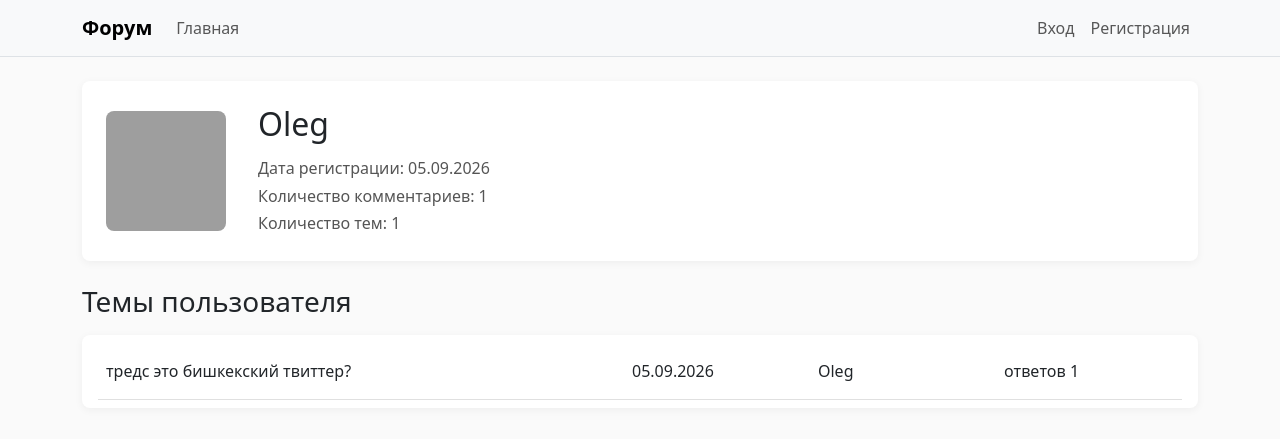
After one commit to nanochka-8000/Forum, a Django app: page /profile/Oleg/ in a window 1280 px wide. The commit adds this page. Shown: the top 439 px of the page. Run offline with Django 5.2, Linux system fonts and the light colour scheme; data comes from the database, SQL or seed files in the repository; grey boxes are pictures that could not be loaded.

Commit message:
Этап 4: личный кабинет пользователя с информацией, счётчиком комментариев и списком его тем; переход в профиль по никнейму и аватару

```diff
--- a/forum/urls.py
+++ b/forum/urls.py
@@ -7,6 +7,9 @@ urlpatterns = [
     path('register/', views.RegisterView.as_view(), name='register'),
     path('login/', views.UserLoginView.as_view(), name='login'),
     path('logout/', views.UserLogoutView.as_view(), name='logout'),
+
+    path('cabinet/', views.CabinetRedirectView.as_view(), name='cabinet'),
+    path('profile/<str:username>/', views.ProfileView.as_view(), name='profile'),
 
     path('theme/create/', views.ThemeCreateView.as_view(), name='theme_create'),
     path('theme/<int:pk>/', views.ThemeDetailView.as_view(), name='theme_detail'),
--- a/forum/views.py
+++ b/forum/views.py
@@ -3,7 +3,7 @@ from django.contrib.auth.mixins import LoginRequiredMixin, UserPassesTestMixin
 from django.contrib.auth.views import LoginView, LogoutView
 from django.shortcuts import get_object_or_404, redirect
 from django.urls import reverse_lazy, reverse
-from django.views.generic import CreateView, ListView, DetailView, UpdateView, DeleteView
+from django.views.generic import CreateView, ListView, DetailView, UpdateView, DeleteView, TemplateView
 from .forms import RegisterForm, LoginForm, ThemeForm, AnswerForm
 from .models import User, Theme, Answer
 
@@ -118,3 +118,26 @@ class AnswerDeleteView(LoginRequiredMixin, AuthorRequiredMixin, DeleteView):
 
     def get_success_url(self):
         return reverse('theme_detail', kwargs={'pk': self.object.theme.pk})
+
+class ProfileView(DetailView):
+    model = User
+    template_name = 'forum/profile.html'
+    context_object_name = 'profile_user'
+    slug_field = 'username'
+    slug_url_kwarg = 'username'
+
+    def get_context_data(self, **kwargs):
+        from django.core.paginator import Paginator
+        context = super().get_context_data(**kwargs)
+        themes_qs = self.object.themes.all()
+        paginator = Paginator(themes_qs, 5)
+        page_number = self.request.GET.get('page')
+        context['page_obj'] = paginator.get_page(page_number)
+        context['themes'] = context['page_obj'].object_list
+        context['is_paginated'] = context['page_obj'].has_other_pages()
+        return context
+
+
+class CabinetRedirectView(LoginRequiredMixin, TemplateView):
+    def get(self, request, *args, **kwargs):
+        return redirect('profile', username=request.user.username)
--- a/static/css/styles.css
+++ b/static/css/styles.css
@@ -177,3 +177,44 @@ body {
 .answer-actions .btn {
     margin-right: 0.25rem;
 }
+/*PROFILE*/
+.profile-header {
+    display: flex;
+    gap: 2rem;
+    align-items: center;
+    background: #fff;
+    padding: 1.5rem;
+    border-radius: 8px;
+    box-shadow: 0 2px 8px rgba(0, 0, 0, 0.05);
+}
+
+.profile-avatar img {
+    width: 120px;
+    height: 120px;
+    object-fit: cover;
+    border-radius: 8px;
+}
+
+.profile-info h2 {
+    margin-bottom: 0.75rem;
+}
+
+.profile-meta {
+    color: #555;
+    line-height: 1.7;
+}
+
+.answer-author a,
+.author-link {
+    color: #0d6efd;
+    text-decoration: none;
+}
+
+.answer-author a:hover,
+.author-link:hover {
+    text-decoration: underline;
+}
+
+.answer-avatar a {
+    display: inline-block;
+}
--- a/templates/base.html
+++ b/templates/base.html
@@ -22,7 +22,7 @@
             <ul class="navbar-nav">
                 {% if user.is_authenticated %}
                     <li class="nav-item">
-                        <a class="nav-link" href="#">Кабинет</a>
+                        <a class="nav-link" href="{% url 'cabinet' %}">Кабинет</a>
                     </li>
                     <li class="nav-item">
                         <form method="post" action="{% url 'logout' %}" class="d-inline">
--- /dev/null
+++ b/templates/forum/profile.html
@@ -0,0 +1,40 @@
+{% extends 'base.html' %}
+
+{% block title %}Профиль {{ profile_user.username }}{% endblock %}
+
+{% block content %}
+    <div class="profile-header">
+        <div class="profile-avatar">
+            {% if profile_user.avatar %}
+                <img src="{{ profile_user.avatar.url }}" alt="{{ profile_user.username }}">
+            {% endif %}
+        </div>
+        <div class="profile-info">
+            <h2>{{ profile_user.username }}</h2>
+            <div class="profile-meta">
+                <div>Дата регистрации: {{ profile_user.date_joined|date:"d.m.Y" }}</div>
+                <div>Количество комментариев: {{ profile_user.messages_count }}</div>
+                <div>Количество тем: {{ profile_user.themes.count }}</div>
+            </div>
+        </div>
+    </div>
+
+    <h3 class="mt-4 mb-3">Темы пользователя</h3>
+
+    <div class="themes-list">
+        {% for theme in themes %}
+            <a href="{% url 'theme_detail' theme.pk %}" class="theme-row-link">
+                <div class="theme-row">
+                    <div class="theme-title">{{ theme.title }}</div>
+                    <div>{{ theme.created_at|date:"d.m.Y" }}</div>
+                    <div>{{ theme.author.username }}</div>
+                    <div>ответов {{ theme.answers_count }}</div>
+                </div>
+            </a>
+        {% empty %}
+            <div class="empty-state">У пользователя пока нет тем.</div>
+        {% endfor %}
+    </div>
+
+    {% include 'forum/_pagination.html' %}
+{% endblock %}
```
Also changed, not shown: templates/forum/theme_detail.html (+9 -5 lines).
